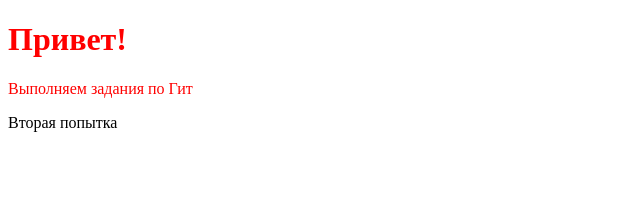
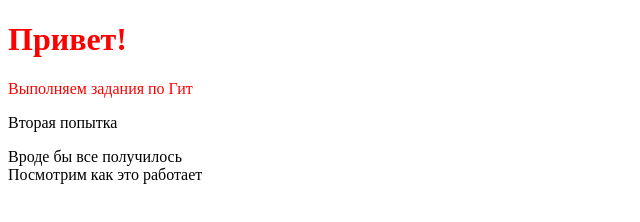
Before and after one commit to Shepelev-Mikhail/first-project, a plain HTML site: page index.html in a window 1280 px wide. Shown: the whole page, without its empty margins (0-640 px from the left). Drawn offline with Linux system fonts and the light colour scheme.

Commit message:
Добавили второй абзац

```diff
--- a/index.html
+++ b/index.html
@@ -8,5 +8,7 @@
 	<h1 class="h1">Привет!</h1>
 	<p class="p">Выполняем задания по Гит</p>
 	<p>Вторая попытка</p>
+	<p>Вроде бы все получилось <br>
+	Посмотрим как это работает</p>
 </body>
 </html>
```
